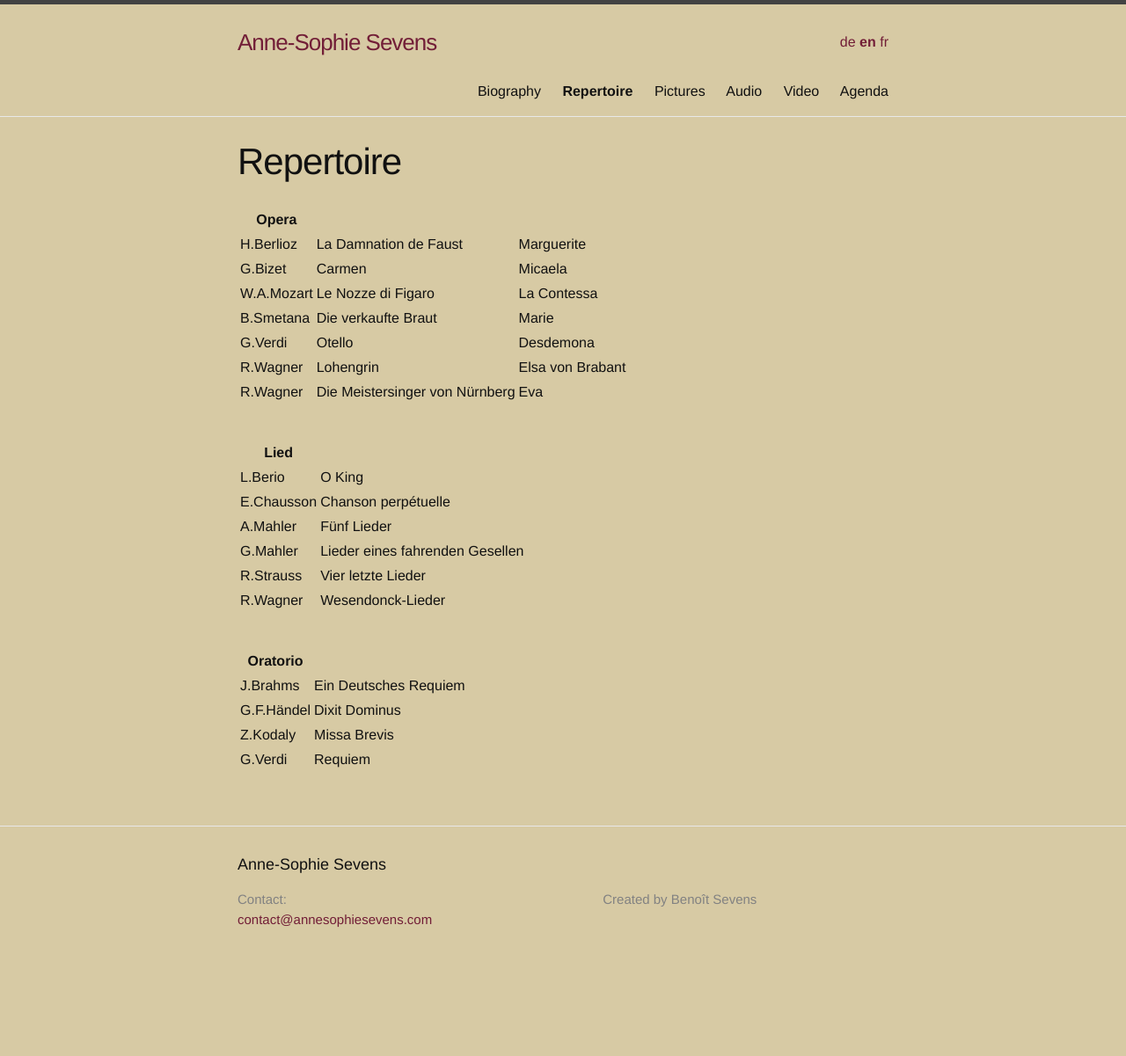
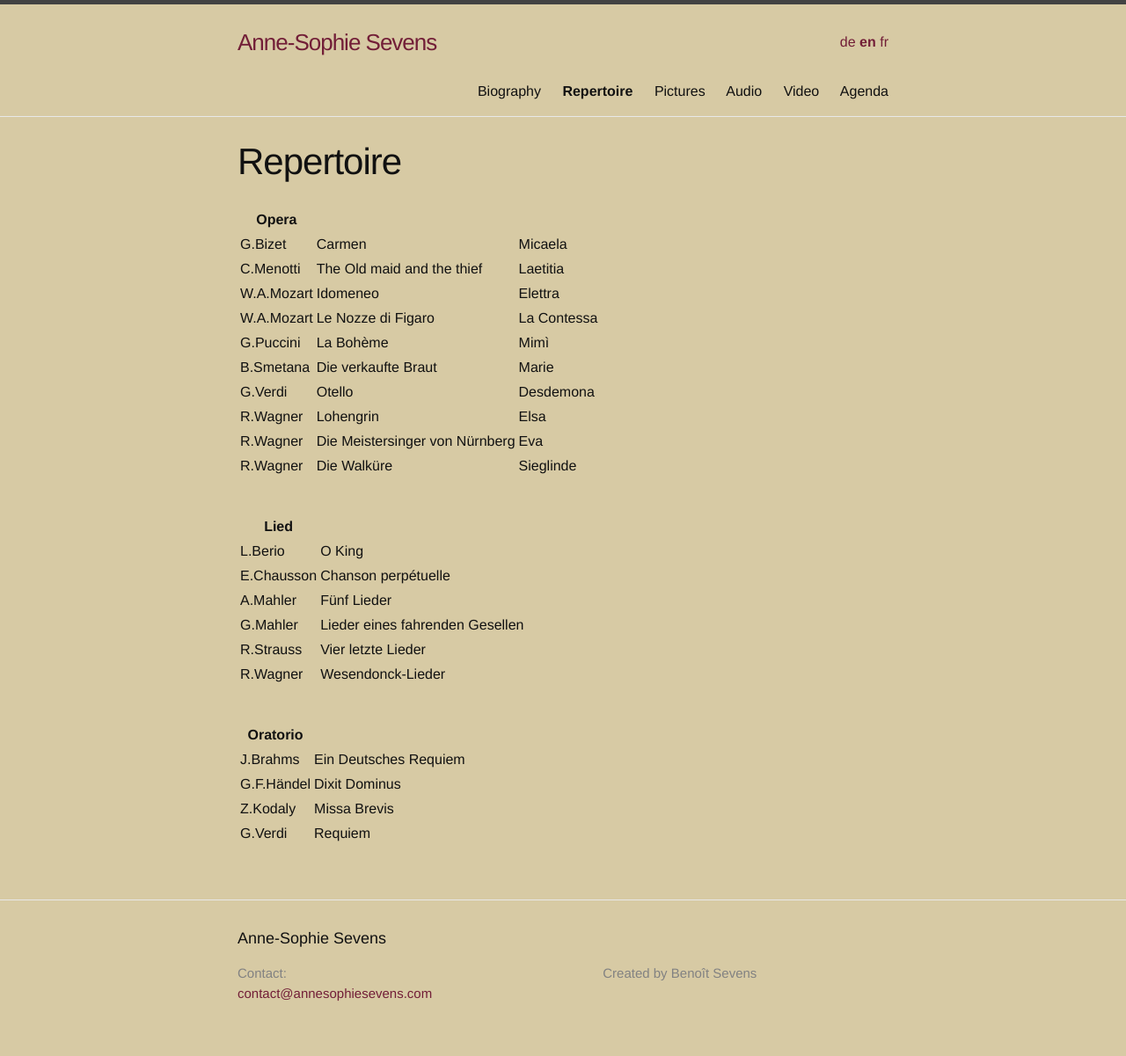
Before and after one commit to annesophie-sevens/annesophie-sevens.github.io, a Jekyll site: the page built from repertoire-en.md, in a window 1280 px wide. Shown: the whole page at 88% size. Built offline with Jekyll 4.4.1, drawn with Linux system fonts in a browser that asks for light colours; before the commit the page ends 1117 px from its top, so only the background shows below that.

Commit message:
Update repertoire-en.md

```diff
--- a/repertoire-en.md
+++ b/repertoire-en.md
@@ -9,13 +9,17 @@ ref: repertoire
 
 |Opera | | |
 | -------- | ----- | ---- |
-| H.Berlioz | La Damnation de Faust | Marguerite |
 | G.Bizet | Carmen | Micaela |
+| C.Menotti | The Old maid and the thief | Laetitia |
+| W.A.Mozart | Idomeneo | Elettra |
 | W.A.Mozart | Le Nozze di Figaro | La Contessa |
+| G.Puccini | La Bohème | Mimì |
 | B.Smetana | Die verkaufte Braut | Marie |
 | G.Verdi | Otello | Desdemona |
-| R.Wagner | Lohengrin | Elsa von Brabant |
+| R.Wagner | Lohengrin | Elsa |
 | R.Wagner | Die Meistersinger von Nürnberg | Eva |
+| R.Wagner | Die Walküre | Sieglinde |
+
 
 &nbsp;
 
```
